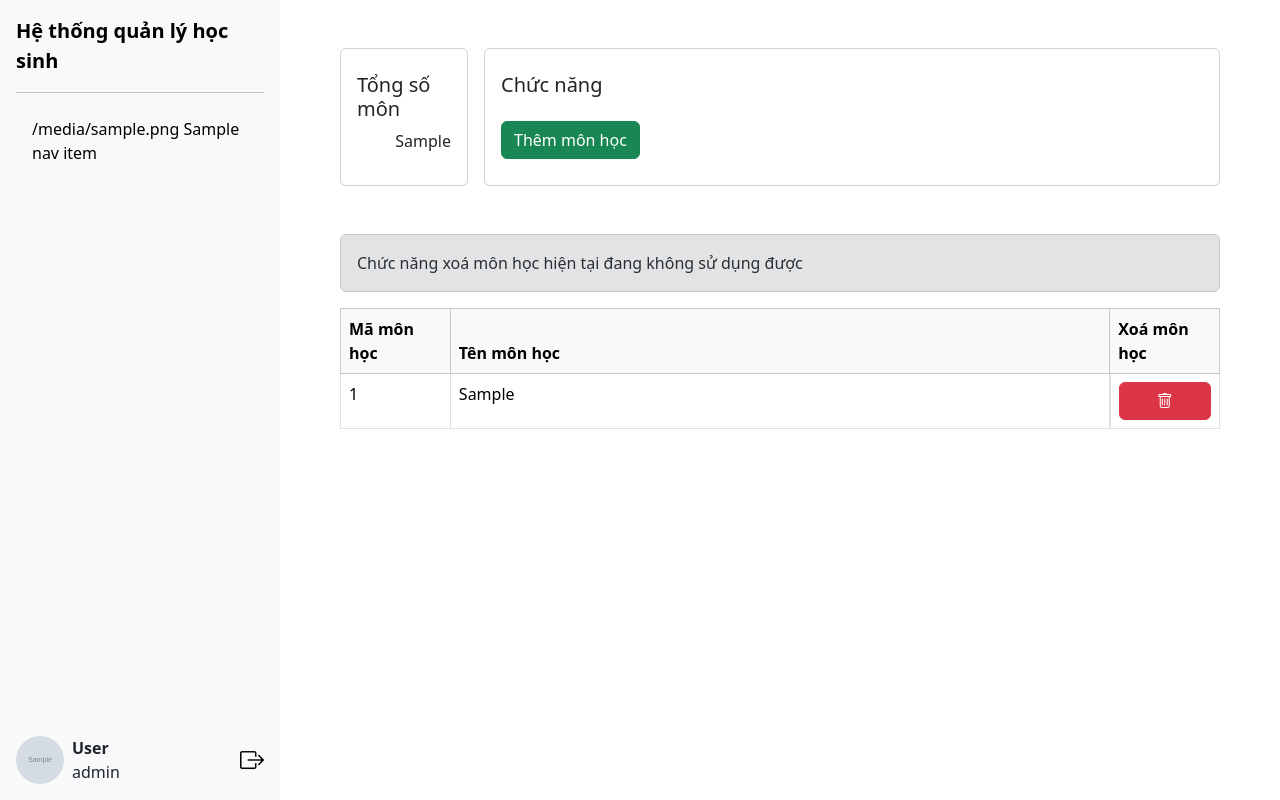
After one commit to congchuahiep/quan-ly-hoc-sinh, a Flask app: template app/templates/course.html in a window 1280 px wide. The commit adds this page. Run offline with Flask 3, Linux system fonts and the light colour scheme; the template is opened without the code that fills it: most values are stand-ins (such as "Sample title", 1, 10 or a date in 2020); grey boxes marked "Sample" are stand-in pictures.

Commit message:
add course page

```diff
--- /dev/null
+++ b/app/templates/course.html
@@ -0,0 +1,51 @@
+{% extends "sidebar.html" %} {% block content %}
+<div class="container-fluid p-5">
+   <div class="d-flex flex-fluid mb-5 gap-3">
+      <div class="card p-3" style="width: 128px">
+         <h5 class="mt-2">Tổng số môn</h5>
+         <p class="text-end">{{ tong_so_mon }}</p>
+      </div>
+      <div class="card p-3 flex-fill d-md-block">
+         <h5 class="mt-2 mb-4">Chức năng</h5>
+         <button class="btn btn-success">Thêm môn học</button>
+      </div>
+   </div>
+
+   <div id="notification"></div>
+
+   <div class="alert alert-secondary" role="alert">
+      Chức năng xoá môn học hiện tại đang không sử dụng được
+   </div>
+
+   <table class="table table-hover p-3 table-bordered" style="">
+      <thead class="table-light">
+         <tr>
+            <th class="col-1" scope="col">Mã môn học</th>
+            <th class="col-6" scope="col">Tên môn học</th>
+            <th class="col-1" scope="col">Xoá môn học</th>
+         </tr>
+      </thead>
+      {% if tong_so_mon == 0 %}
+      <tbody class="">
+         <tr>
+            <td class="text-center" colspan="12">Không có môn học nào cả?!</td>
+         </tr>
+      </tbody>
+      {% else %}
+      <tbody class="">
+         {% for mon_hoc in mon_hocs %}
+         <tr>
+            <td scope="row">{{ mon_hoc.id }}</td>
+            <td>{{ mon_hoc.ten_mon_hoc }}</td>
+            <td class="d-grid">
+               <button class="btn btn-danger">
+                  <i class="bi bi-trash"></i>
+               </button>
+            </td>
+         </tr>
+         {% endfor %}
+      </tbody>
+      {% endif %}
+   </table>
+</div>
+{% endblock %}
--- a/app/templates/score.html
+++ b/app/templates/score.html
@@ -204,7 +204,7 @@
                row.appendChild(diemCuoiKy);
 
                const bocNutSua = document.createElement("td");
-               bocNutSua.className = "d-grid"
+               bocNutSua.className = "d-grid";
                row.appendChild(bocNutSua);
 
                const nutSua = document.createElement("button");
--- a/models/__init__.py
+++ b/models/__init__.py
@@ -196,7 +196,7 @@ class QuanTri(NguoiDung):
     def get_nav_item_by_role(self):
         return [
                 {'href': 'dashboard', 'icon': '<i class="bi bi-grid me-2"></i>', 'title': 'Tổng quan'},
-                {'href': 'login', 'icon': '', 'title': 'Contact'},
+                {'href': 'course', 'icon': '<i class="bi bi-journal-bookmark me-2"></i>', 'title': 'Quản lý môn học'},
                 {'href': 'login', 'icon': '', 'title': 'Setting'},
         ]
 
```
Also changed, not shown: app/routes.py (+25 -0 lines), README.md.
